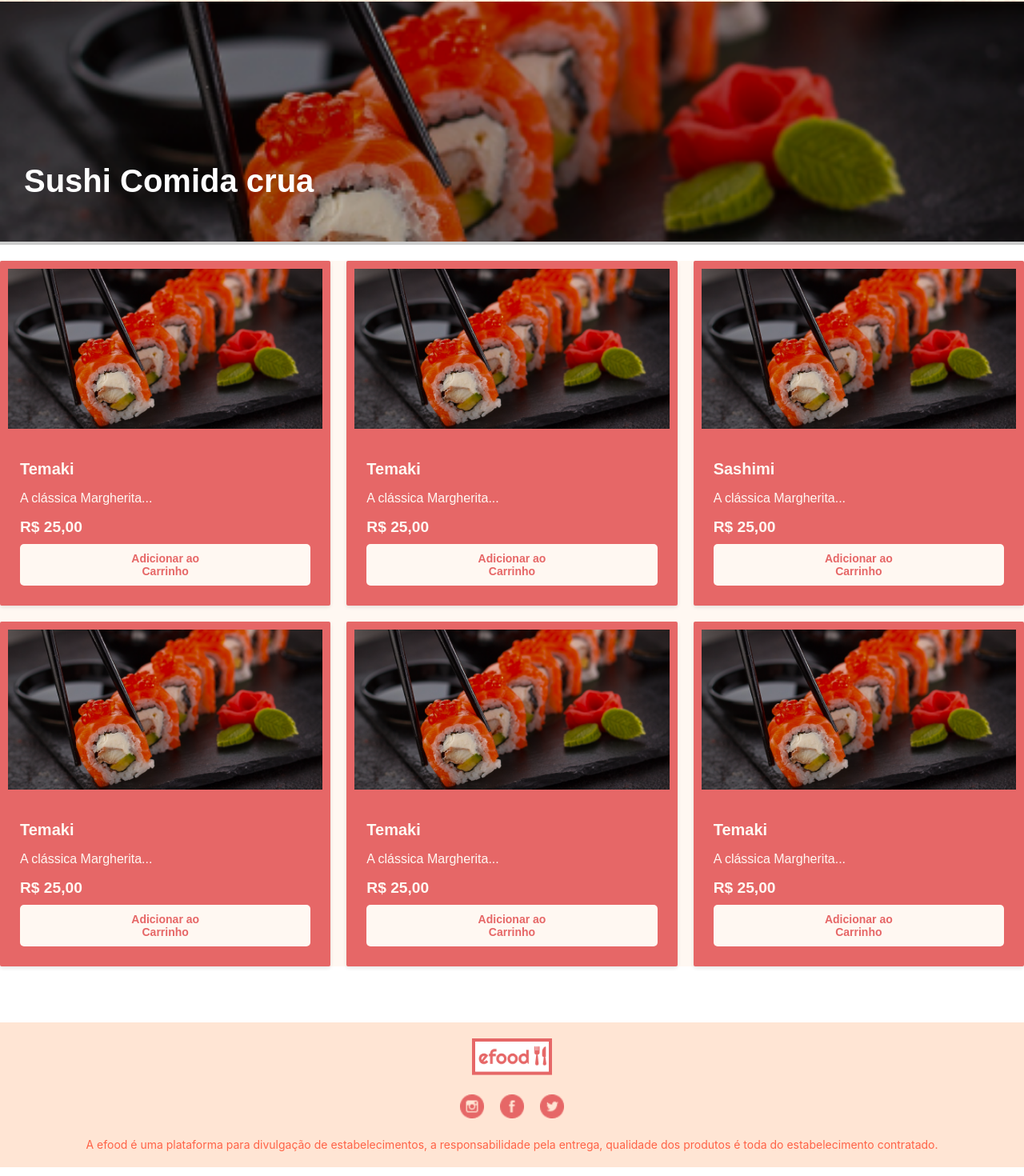
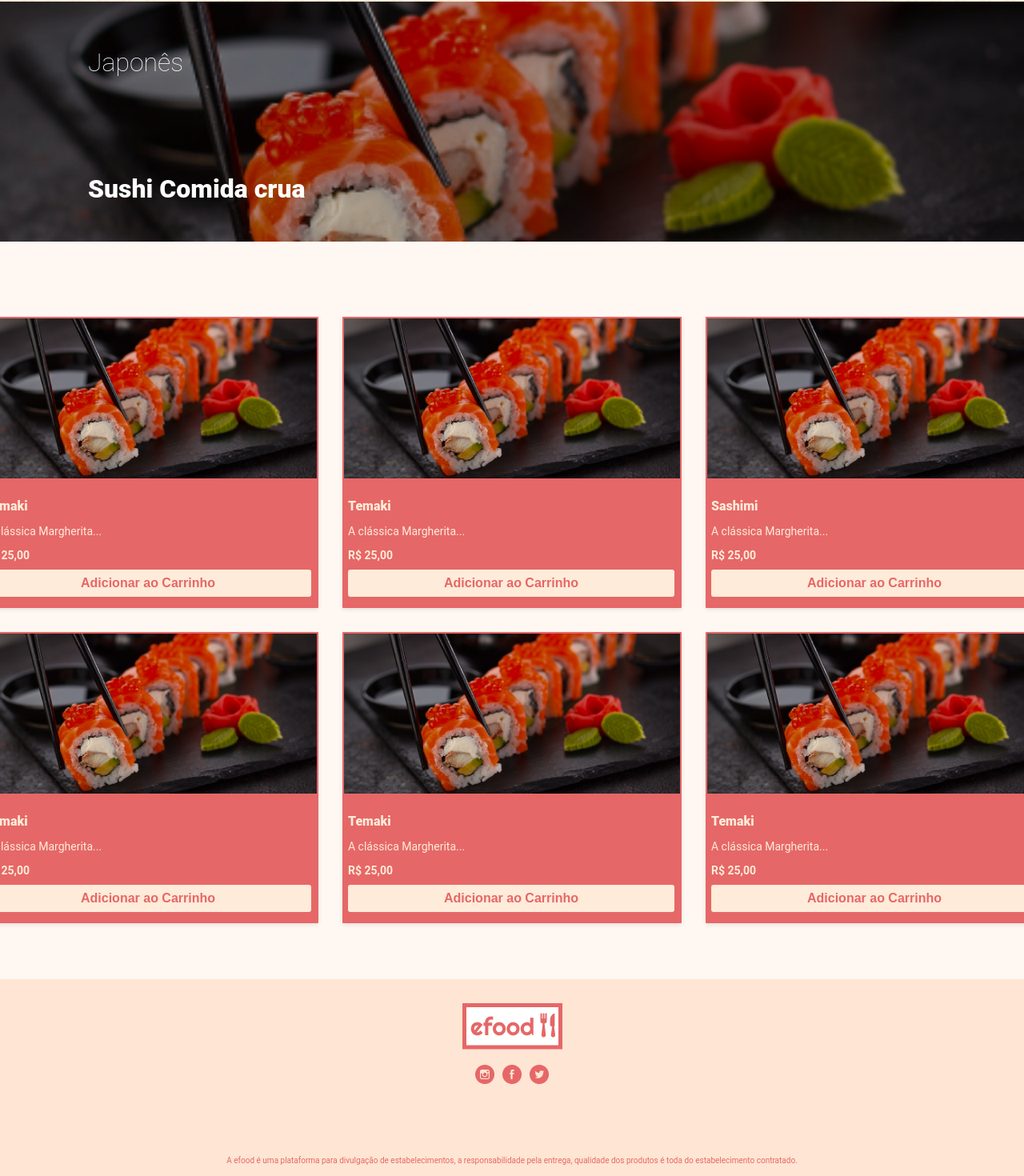
Before and after one commit to ceciliaporcidonio/projeto6, a React (Create React App) app: page /restaurant/1 in a window 1280 px wide. Shown: the part 162-1632 px from the top of the page at 80% size. Built offline with nearby package versions, Linux system fonts and the light colour scheme; the HTML template or start-up script is replaced by a standard one.

Commit message:
projeto6 parte 1 - ajustes

```diff
--- a/src/components/Banner/Banner.styles.js
+++ b/src/components/Banner/Banner.styles.js
@@ -3,35 +3,42 @@ import styled from 'styled-components';
 
 export const BannerContainer = styled.div`
   position: relative;
-  width: 100%;
-  height: 300px;
-  background-image: url(${props => props.src});
+  background-image: url(${props => props.src || 'fallback-image.jpg'});
   background-size: cover;
   background-position: center;
+  width: 100%;
+  height: 400px;
+  top: 0px;
+  background-color: #FFF8F2;
+
 `;
 
 export const BannerImage = styled.img`
   width: 100%;
-  height: 100%;
-  object-fit: cover;
+  height: 384px;
+  top: -24px;
 `;
 
 export const BannerText = styled.div`
   position: absolute;
+  transform: translate(-50%, -50%);
+  color: #E66767;
+  font-family: 'Roboto', sans-serif;
+  font-size: 36px;
+  font-weight: 900;
+  line-height: 42.19px;
+  width: 700px;
+  height: 84px;
   top: 50%;
   left: 50%;
-  transform: translate(-50%, -50%);
-  color: #E66767;
-  font-size: 24px;
-  font-weight: bold;
   text-align: center;
-  font-family: 'Arial', sans-serif;
 `;
 
 export const Logo = styled.img`
   position: absolute;
-  top: 20%;
+  height: 57.5px;
+  top: 40px;
   left: 50%;
-  width: 110px;
-  height: auto;
+  transform: translateX(-50%);
+  width: 125px;
 `;
--- a/src/components/Footer/Footer.jsx
+++ b/src/components/Footer/Footer.jsx
@@ -14,8 +14,7 @@ const Footer = () => (
       <SocialIcon src={twitterIcon} alt="Twitter" />
     </SocialIcons>
     <FooterText>
-      A efood é uma plataforma para divulgação de estabelecimentos, a responsabilidade pela entrega, qualidade dos produtos é toda do estabelecimento contratado.
-    </FooterText>
+    A efood é uma plataforma para divulgação de estabelecimentos, a responsabilidade pela entrega, qualidade dos produtos é toda do estabelecimento contratado.     </FooterText>
   </FooterContainer>
 );
 
--- a/src/components/Footer/Footer.styles.js
+++ b/src/components/Footer/Footer.styles.js
@@ -4,29 +4,52 @@ import styled from 'styled-components';
 export const FooterContainer = styled.footer`
   background-color: #FFE5D4;
   text-align: center;
-  padding: 20px 0;
+  padding: 20px 20px;
   color: #E66767;
-  width: 100%;
-  position: relative;
+  height: 298px;
+  align-items: center;
 `;
 
 export const FooterLogo = styled.img`
-  width: 100px;
-  margin-bottom: 20px;
+  width: 125px;
+  height: 57.5px;
+  top: 1890px;
+  left: 621px;
+  gap: 0px;
+  opacity: 0px;
+  bottom: 30px;
+  margin: 10px;
 `;
 
 export const SocialIcons = styled.div`
-  margin-bottom: 20px;
+height: 100px;
+top: 1980px;
+left: 639px;
+gap: 0px;
+opacity: 0px;
 `;
 
 export const SocialIcon = styled.img`
-  width: 30px;
-  margin: 0 10px;
+  margin: 0px 12px;
   cursor: pointer;
+  height: 24px;
+  top: 1980px;
+  left: 703px;
+  margin: 5px;
 `;
 
 export const FooterText = styled.p`
-  color: #FF6347;
-  font-size: 14px;
+  height: 60px;
+  top: 2084px;
+  left: 444px;
+  gap: 0px;
+  opacity: 0px;
+  color:#E66767;
   margin: 0;
+  font-family: 'Roboto', sans-serif;
+  font-size: 10px;
+  font-weight: 400;
+  line-height: 9.72px;
+  text-align: center;
+  margin: 20px;
 `;
--- a/src/components/Product/Product.styles.js
+++ b/src/components/Product/Product.styles.js
@@ -3,17 +3,19 @@ import styled from 'styled-components';
 
 export const Card = styled.div`
   position: relative;
-  border: 5px solid #E66767;
+  border: 1px solid #E66767;
   border-radius: 2px;
   overflow: hidden;
   box-shadow: 0 2px 5px rgba(0, 0, 0, 0.1);
   margin: 20px;
-  width: 472px;
+  width: 100%;
+  max-width: 472px;
   height: 398px;
   background-color: #fff;
   display: flex;
   flex-direction: column;
   transition: transform 0.3s;
+  font-family: 'Roboto', sans-serif;
 
   &:hover {
     transform: translateY(-10px);
@@ -33,7 +35,7 @@ export const Image = styled.img`
 `;
 
 export const Content = styled.div`
-  padding: 10px;
+  padding: 5px;
   flex: 1;
   display: flex;
   flex-direction: column;
@@ -43,53 +45,56 @@ export const TitleRatingContainer = styled.div`
   display: flex;
   justify-content: space-between;
   align-items: center;
+  color: #e66767;
 `;
 
 export const Title = styled.h2`
-  font-size: 1.4rem;
+  font-size: 18px;
   margin-bottom: 10px;
   color: #E66767;
-  font-family: 'Arial', sans-serif;
+  font-family: 'Roboto', sans-serif;
+  font-weight: 700;
 `;
 
 export const Rating = styled.div`
   display: flex;
   align-items: center;
-  font-size: 1.2rem;
-  color: #f39c12;
-  font-family: 'Arial', sans-serif;
+  font-size: 18px;
+  color: #e66767
+  font-family: 'Roboto', sans-serif;
+  font-weight: bold;
 `;
 
 export const Price = styled.p`
-  font-size: 1.2rem;
+  font-size: 16px;
   color: #E66767;
-  font-family: 'Arial', sans-serif;
+  font-family: 'Roboto', sans-serif;
   font-weight: bold;
-  margin-bottom: 10px;
 `;
 
 export const Description = styled.p`
-  font-size: 1rem;
+  font-size: 14px;
   color: #E66767;
-  font-family: 'Arial', sans-serif;
-  margin-bottom: 20px;
+  font-family: 'Roboto', sans-serif;
   flex: 1;
+  text-align: left;
 `;
 
 export const Button = styled.button`
-  background-color: #ff6347;
-  color: white;
+  background-color: #e66767;
+  color: #FFEBD9;
   border: none;
-  border-radius: 4px;
-  padding: 10px 20px;
+  border-radius: 2px;
+  padding: 6px 6px;
   cursor: pointer;
-  font-weight: bold;
-  font-size: 16px;
+  font-weight: 700;
+  font-size: 14px;
+  font-family: 'roboto', sans-serif;
+  align-self: baseline;
+
   &:hover {
-    background-color: #ff4500;
+    background-color: #ff6347;
   }
-  font-family: 'Arial', sans-serif;
-  align-self: center;
 `;
 
 export const TagsContainer = styled.div`
@@ -99,4 +104,7 @@ export const TagsContainer = styled.div`
   display: flex;
   flex-wrap: wrap;
   gap: 5px;
+  font-size: 12px;
+  font-family: 'roboto', sans-serif;
+  font-weight: 700;
 `;
--- a/src/components/ProductList/ProductList.jsx
+++ b/src/components/ProductList/ProductList.jsx
@@ -7,7 +7,7 @@ import sushiImage from '../../images/image1.png';
 import italiaImage from '../../images/image2.png';
 import burgerImage from '../../images/image3.png';
 import pizzaImage from '../../images/image4.png';
-import { ProductGrid } from './ProductList.styles'; // Importação correta
+import { ProductGrid } from './ProductList.styles';
 
 const StyledLink = styled(Link)`
   text-decoration: none;  /* Remove o sublinhado dos links */
@@ -19,7 +19,7 @@ const products = [
     id: 1,
     image: sushiImage,
     title: 'Sushi Comida crua',
-    description: 'Ingredientes frescos e um buffet com a maior variedade da culinária oriental.',
+    description: 'A La Dolce Vita Trattoria leva a autêntica cozinha italiana até você! Desfrute de massas caseiras, pizzas deliciosas e risotos incríveis, tudo no conforto do seu lar. Entrega rápida, pratos bem embalados e sabor inesquecível. Peça já!',
     rating: 4.5,
     tags: ['Japonês'],
     price: 'R$ 10,00',
@@ -29,7 +29,7 @@ const products = [
     id: 2,
     image: italiaImage,
     title: 'La Dolce Vita Trattoria',
-    description: 'A La Dolce Vita Trattoria é conhecida por seus autênticos sabores italianos...',
+    description: 'A La Dolce Vita Trattoria leva a autêntica cozinha italiana até você! Desfrute de massas caseiras, pizzas deliciosas e risotos incríveis, tudo no conforto do seu lar. Entrega rápida, pratos bem embalados e sabor inesquecível. Peça já!',
     rating: 4.6,
     tags: ['Italiana'],
     price: 'R$ 25,00',
@@ -39,7 +39,7 @@ const products = [
     id: 3,
     image: burgerImage,
     title: 'Hambugão da Esquina',
-    description: 'Hamburguer de 150g, pão brioche, queijo cheddar, maionese, alface americana...',
+    description: 'A La Dolce Vita Trattoria leva a autêntica cozinha italiana até você! Desfrute de massas caseiras, pizzas deliciosas e risotos incríveis, tudo no conforto do seu lar. Entrega rápida, pratos bem embalados e sabor inesquecível. Peça já!',
     rating: 4.4,
     tags: ['Americana'],
     price: 'R$ 8,00',
@@ -49,7 +49,7 @@ const products = [
     id: 4,
     image: italiaImage,
     title: 'La Dolce Vita Trattoria',
-    description: 'A La Dolce Vita Trattoria é conhecida por seus autênticos sabores italianos...',
+    description: 'A La Dolce Vita Trattoria leva a autêntica cozinha italiana até você! Desfrute de massas caseiras, pizzas deliciosas e risotos incríveis, tudo no conforto do seu lar. Entrega rápida, pratos bem embalados e sabor inesquecível. Peça já! La Dolce Vita Trattoria é conhecida por seus autênticos sabores italianos...',
     rating: 4.6,
     tags: ['Italiana'],
     price: 'R$ 25,00',
@@ -59,7 +59,7 @@ const products = [
     id: 5,
     image: pizzaImage,
     title: 'Pizzaria Forno Mágico',
-    description: 'Pizza gigante com borda personalizada e mais de 30 sabores...',
+    description: 'A La Dolce Vita Trattoria leva a autêntica cozinha italiana até você! Desfrute de massas caseiras, pizzas deliciosas e risotos incríveis, tudo no conforto do seu lar. Entrega rápida, pratos bem embalados e sabor inesquecível. Peça já!',
     rating: 4.6,
     tags: ['Italiana'],
     price: 'R$ 12,00',
@@ -69,7 +69,7 @@ const products = [
     id: 6,
     image: italiaImage,
     title: 'La Dolce Vita Trattoria',
-    description: 'A La Dolce Vita Trattoria é conhecida por seus autênticos sabores italianos...',
+    description: 'A La Dolce Vita Trattoria leva a autêntica cozinha italiana até você! Desfrute de massas caseiras, pizzas deliciosas e risotos incríveis, tudo no conforto do seu lar. Entrega rápida, pratos bem embalados e sabor inesquecível. Peça já!',
     rating: 4.6,
     tags: ['Italiana'],
     price: 'R$ 25,00',
--- a/src/components/ProductList/ProductList.styles.js
+++ b/src/components/ProductList/ProductList.styles.js
@@ -2,11 +2,12 @@
 import styled from 'styled-components';
 
 export const ProductGrid = styled.div`
-  display: flex;
-  flex-wrap: wrap;
-  justify-content: center;
+  display: grid;
+  grid-template-columns: repeat(2, 1fr);
+  grid-template-rows: repeat(3, auto);
   gap: 20px;
-  padding: 20px;
-  background-color: #fff8f2;
-  text-decoration: none;
+  padding: 30px;
+  background-color: #fff8f2;display: grid;
+  justify-items: center;
+  align-content: stretch;
 `;
--- a/src/components/Tag/Tag.styles.js
+++ b/src/components/Tag/Tag.styles.js
@@ -2,10 +2,10 @@ import styled from 'styled-components';
 
 export const TagContainer = styled.span`
   display: inline-block;
-  background-color: #FF6347;
-  color: white;
+  background-color: #e66767;
+  color: #FFEBD9;
   padding: 5px 10px;
   border-radius: 5px;
-  font-size: 0.9rem;
-  font-family: 'Arial', sans-serif; /* Fonte da tag */
+  font-size: 14px;
+  font-family: 'Roboto', sans-serif;
 `;
--- a/src/pages/RestaurantProfile.jsx
+++ b/src/pages/RestaurantProfile.jsx
@@ -1,7 +1,7 @@
 // src/pages/RestaurantProfile.jsx
 import React from 'react';
 import { useParams, Link } from 'react-router-dom';
-import { ProfileBanner, ProfileContainer, RestaurantInfo, RestaurantName, Menu, MenuItem, Logo, HeaderContainer, HeaderLink, CartInfo } from './RestaurantProfile.styles';
+import { ProfileBanner, ProfileContainer, RestaurantInfo, RestaurantName, Menu, MenuItem, Logo, HeaderContainer, HeaderLink, CartInfo, CuisineType } from './RestaurantProfile.styles';
 import logo from '../images/logo.png';
 import sushiImage from '../images/image1.png';
 import italiaImage from '../images/image2.png';
@@ -110,6 +110,7 @@ const RestaurantProfile = () => {
       <ProfileBanner>
         <img src={restaurant.image} alt={restaurant.name} />
         <div className="overlay"></div> {/* Esta é a camada com a transparência */}
+        <CuisineType>{restaurant.cuisine}</CuisineType>
         <RestaurantName>{restaurant.name}</RestaurantName>
       </ProfileBanner>
       <Menu>
--- a/src/pages/RestaurantProfile.styles.js
+++ b/src/pages/RestaurantProfile.styles.js
@@ -6,7 +6,9 @@ export const ProfileContainer = styled.div`
   display: flex;
   flex-direction: column;
   align-items: center;
-  min-height: 180vh;
+  min-height: 150vh;
+  overflow: hidden;
+  background-color: #FFF8F2;
 `;
 
 export const HeaderContainer = styled.div`
@@ -24,13 +26,10 @@ export const HeaderContainer = styled.div`
 
 export const HeaderLink = styled.a`
   text-decoration: none;
-  font-size: 1.2rem;
+  font-size: 18px;
   color: #e66767;
-  font-weight: bold;
-  font-family: 'Arial', sans-serif;
-  &:hover {
-    text-decoration: underline;
-  }
+  font-weight: 900;
+  font-family: 'roboto', sans-serif;
 `;
 
 export const Logo = styled.img`
@@ -39,10 +38,10 @@ export const Logo = styled.img`
 `;
 
 export const CartInfo = styled.div`
-  font-size: 1.2rem;
-  font-family: 'Arial', sans-serif;
-  font-weight: bold;
+  font-size: 18px;
   color: #e66767;
+  font-weight: 900;
+  font-family: 'roboto', sans-serif;
 `;
 
 export const ProfileBanner = styled.div`
@@ -58,8 +57,10 @@ export const ProfileBanner = styled.div`
 
   .overlay {
     position: absolute;
-    top: 0;
     left: 0;
+    width: 100%;
+    height: 300px;
+    top: 0px;
     right: 0;
     bottom: 0;
     background: rgba(0, 0, 0, 0.2); /* Camada escura e transparente */
@@ -71,13 +72,28 @@ export const ProfileBanner = styled.div`
   }
 `;
 
+export const CuisineType = styled.h2`
+  position: absolute;
+  top: 20px;
+  left: 100px;
+  padding: 10px;
+  font-size: 32px;
+  color: #fff;
+  font-weight: 100;
+  font-family: 'roboto', sans-serif;
+  z-index: 2; /* Certifique-se de que o z-index é maior que a camada de transparência */
+  text-align: left;
+`;
+
 export const RestaurantName = styled.h1`
   position: absolute;
   bottom: 20px;
-  left: 20px;
+  left: 100px;
   padding: 10px;
-  font-size: 2.5rem;
-  font-family: 'Arial', sans-serif;
+  font-size: 32px;
+  color: #fff;
+  font-weight: 900;
+  font-family: 'roboto', sans-serif;
   z-index: 2; /* Certifique-se de que o z-index é maior que a camada de transparência */
 `;
 
@@ -94,18 +110,21 @@ export const RestaurantInfo = styled.div`
 export const Menu = styled.div`
   display: grid;
   grid-template-columns: repeat(3, 1fr);
-  gap: 20px;
-  margin-top: 20px;
-  font-family: 'Arial', sans-serif;
+  gap: 30px;
+  margin-top: 90px;
+  margin-bottom: 70px;
+  font-family: 'roboto', sans-serif;
   background-color: #FFF8F2;
 `;
 
 export const MenuItem = styled.div`
   background-color: #e66767;
-  border: 10px solid #e66767;
-  border-radius: 2px;
+  border: 2px solid #e66767;
+  border-radius: 1px;
   overflow: hidden;
   box-shadow: 0 2px 5px rgba(0, 0, 0, 0.1);
+  width: 420px;
+  height: 360px;
 
   img {
     width: 100%;
@@ -114,38 +133,42 @@ export const MenuItem = styled.div`
   }
 
   div {
-    padding: 15px;
+    padding: 5px;
     text-align: left;
 
     h3 {
-      font-size: 1.25rem;
+      font-weight: 900;
+      font-family: 'roboto', sans-serif;
+      font-size: 16px;
       margin-bottom: 10px;
-      color: #fff8f2;
+      color: #ffebd9;
     }
 
     p {
-      font-size: 1rem;
-      color: #fff8f2;
+      font-size: 14px;
+      color: #ffebd9;
+      font-family: 'roboto', sans-serif;
+      font-weight: 400;
     }
 
     span {
-      font-size: 1.2rem;
-      color: #fff8f2;
+      font-size: 14px;
+      color: #ffebd9;
       font-weight: bold;
       display: block;
       margin: 10px 0;
     }
 
     button {
-      padding: 10px 130px;
-      background-color: #fff8f2;
+      padding: 8px 120px;
+      background-color: #ffebd9;
       color: #e66767;
       border: none;
-      border-radius: 5px;
+      border-radius: 3px;
       cursor: pointer;
       transition: background-color 0.3s;
-      font-weight: bold;
-      font-size: 14px;
+      font-weight: 700;
+      font-size: 16px;
 
       &:hover {
         background-color: #fff8e3;
```
Also changed, not shown: 1 other file (tests, documents, lock files or other folders).
